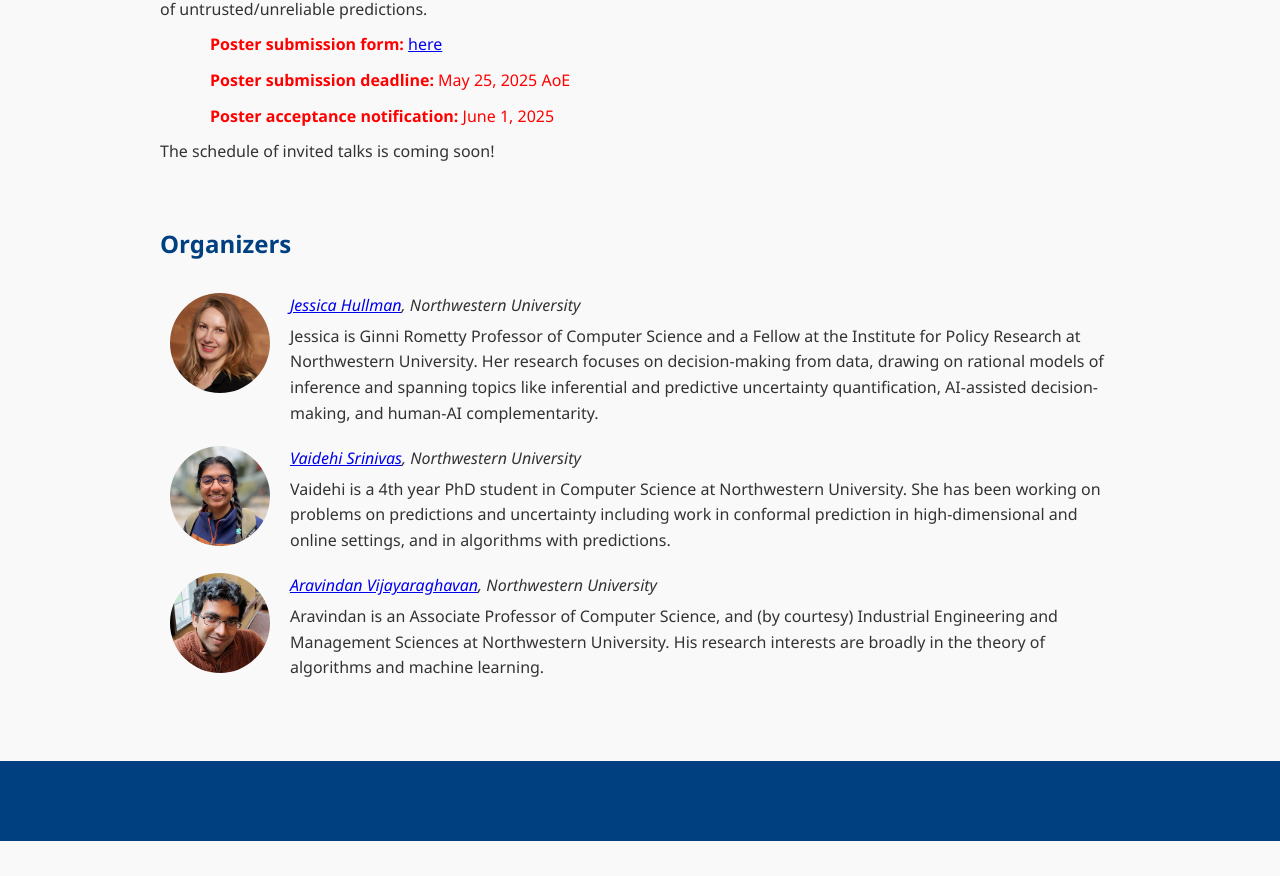
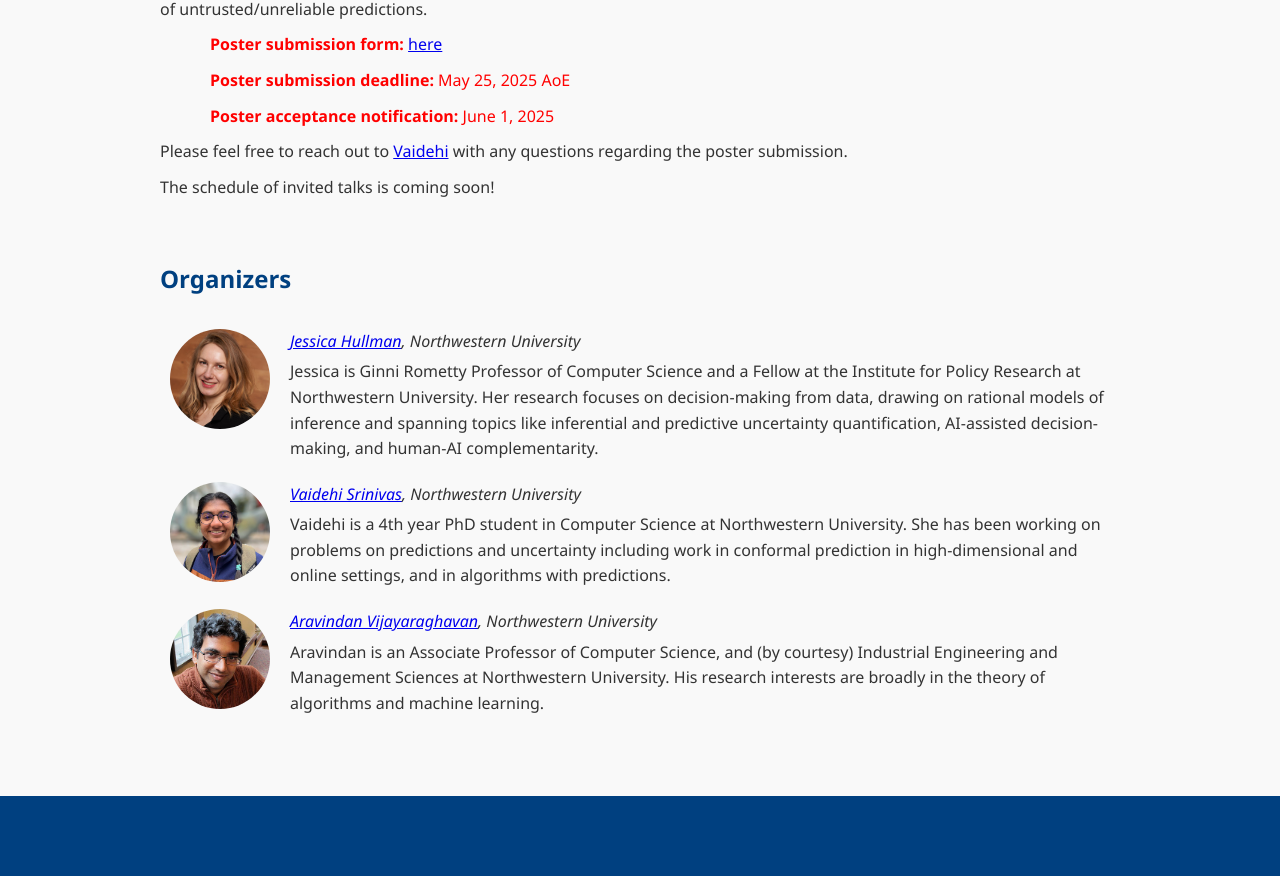
Before and after one commit to vaidehi8913/predictions-and-uncertainty-colt25, a React (Create React App) app: page / in a window 1280 px wide. Shown: the part 1155-2031 px from the top of the page. Before the commit the page ends 1996 px from the top, so only its background shows below. Built offline with nearby package versions, Linux system fonts and the light colour scheme.

Commit message:
contact link

```diff
--- a/src/PredictionsAndUncertainty.js
+++ b/src/PredictionsAndUncertainty.js
@@ -483,6 +483,8 @@ class PredictionsAndUncertainty extends Component {
                     <li><strong>Poster acceptance notification:</strong> June 1, 2025 </li>
                     </ul>
 
+                    <p>Please feel free to reach out to <a href="mailto:vaidehi@u.northwestern.edu">Vaidehi</a> with any questions regarding the poster submission.</p>
+
                     <p>The schedule of invited talks is coming soon!</p>
                 </div>
                 </section>
```
